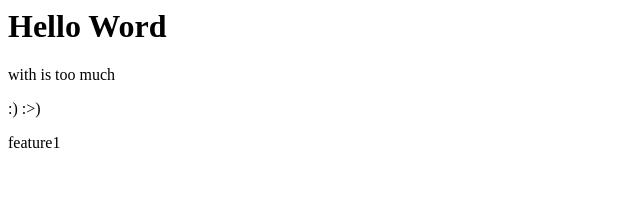
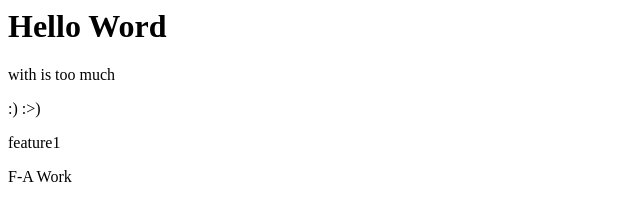
Before and after one commit to rajujaat25/project, a plain HTML site: page index.html in a window 1280 px wide. Shown: the full height of the page, 0-640 px from the left. Drawn offline with Linux system fonts and the light colour scheme.

Commit message:
add the F-A work

```diff
--- a/index.html
+++ b/index.html
@@ -4,4 +4,5 @@
 <p>with is too much</p>
 <p> :) :>)
 <p> feature1 </p>
+<p1> F-A Work </p1>
 </html>
```
